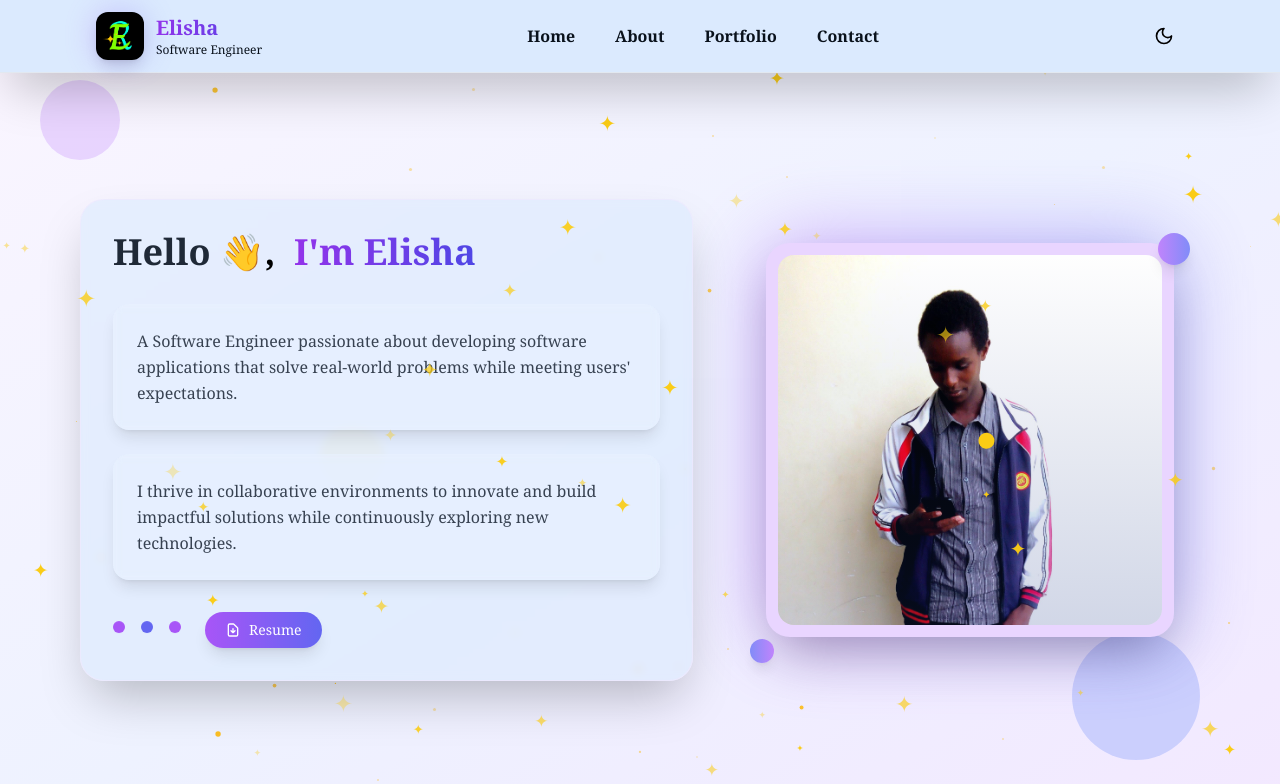
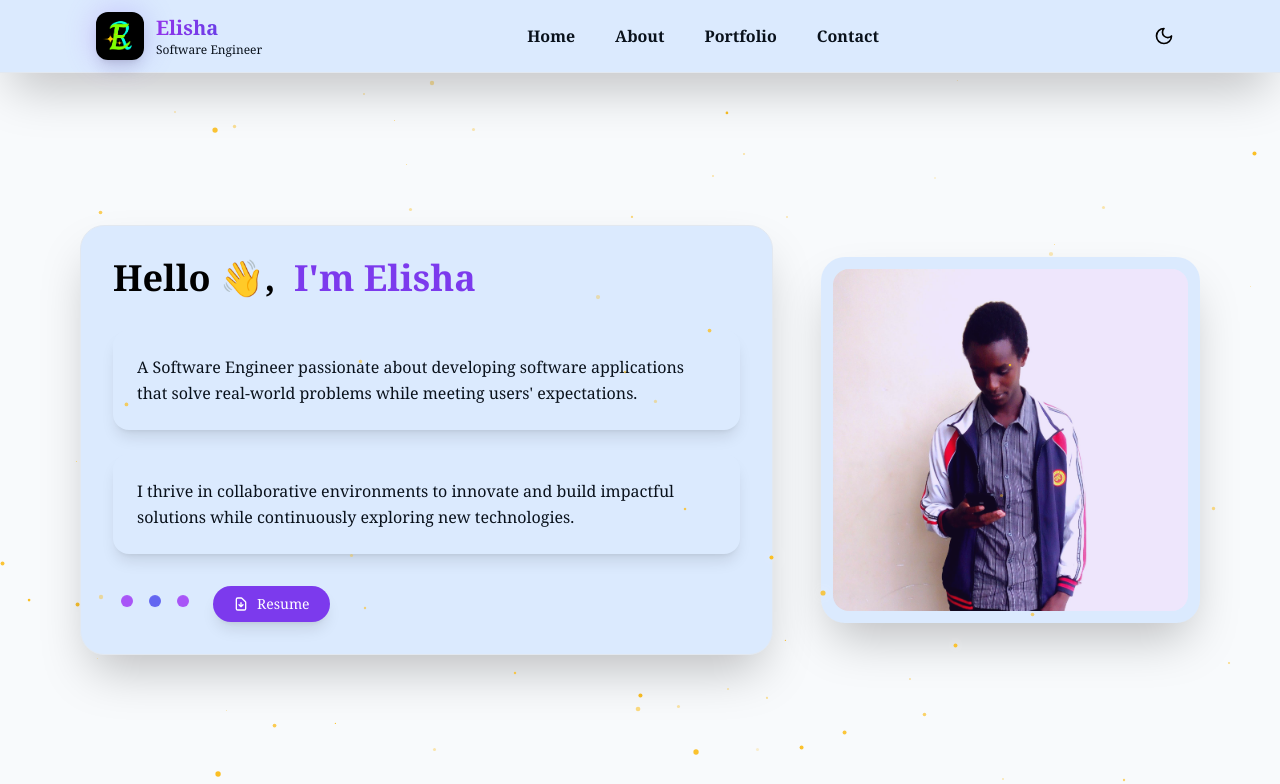
Before and after one commit to Elisha-Kiplangat/Portfolio-Website, a React (Vite) app: page / in a window 1280 px wide. Shown: the top 784 px of the page. Built offline with nearby package versions, Linux system fonts and the light colour scheme.

Commit message:
Themes refactoring

```diff
--- a/src/components/About.tsx
+++ b/src/components/About.tsx
@@ -27,10 +27,10 @@ const About = () => {
 
             <div className="text-center mb-8">
               <div className="inline-block">
-                <h2 className="text-3xl font-bold bg-gradient-to-r from-purple-600 to-indigo-600 bg-clip-text text-transparent mb-4">
+                <h2 className="text-3xl font-bold bg-[var(--accent)] bg-clip-text text-transparent mb-4">
                   {detail.sectionTitle}
                 </h2>
-                <div className="h-1 bg-gradient-to-r from-purple-500 to-indigo-500 w-16 mx-auto mb-4 rounded-full"></div>
+                <div className="h-1 bg-gradient-to-r from-[var(--accent)] to-[var(--accent-2)] w-28 mx-auto mb-4 rounded-full"></div>
               </div>
               <p className="text-[var(--text)] max-w-2xl mx-auto leading-relaxed">
                 {detail.description}
@@ -42,7 +42,7 @@ const About = () => {
                 <h3 className="text-2xl font-bold text-[var(--text)] mb-4 leading-tight">
                   {detail.subTitle}
                 </h3>
-                <div className="h-px bg-gradient-to-r from-transparent via-purple-500 to-transparent w-48 mx-auto"></div>
+                <div className="h-px bg-gradient-to-r from-transparent via-[var(--accent)] to-transparent w-48 mx-auto"></div>
               </div>
             </div>
 
--- a/src/components/Education.tsx
+++ b/src/components/Education.tsx
@@ -18,9 +18,9 @@ const Education = () => {
   return (
     <section className="bg-[var(--bg)] py-12 px-4 md:px-12 font-serif">
       <div className="container mx-auto">
-        <h2 className="text-[var(--text)] text-3xl font-bold mb-8 text-center">Education</h2>
-          <div className="border-b-2 border-[var(--accent)] w-32 mx-auto mb-8"></div>
-        <div className="flex flex-col md:flex-row justify-center items-center md:space-x-8">
+        <h2 className="text-[var(--accent)] text-3xl font-bold mb-8 text-center">Education</h2>
+          <div className="h-1 bg-gradient-to-r from-[var(--accent)] to-[var(--accent-2)] w-28 mx-auto mb-4 rounded-full"></div>
+            <div className="flex flex-col md:flex-row justify-center items-center md:space-x-8">
             {educationDetails.map((edu, index) => (
             <div key={index} className="theme-surface backdrop-blur-sm shadow-lg rounded-lg p-6 mb-8 md:mb-0 w-full md:w-1/2">
               <h3 className="text-[var(--text)] text-2xl font-bold mb-2">{edu.title}</h3>
--- a/src/components/Experience.tsx
+++ b/src/components/Experience.tsx
@@ -42,7 +42,7 @@ const Experience = () => {
     <section id='Portfolio' className="bg-[var(--bg)] font-serif">
       <div className="container mx-auto">
         <div className="text-center">
-          <h2 className="text-[var(--text)] text-3xl font-bold mb-4">Work Experience</h2>
+          <h2 className="text-[var(--accent)] text-3xl font-bold mb-4">Work Experience</h2>
           <p className="text-[var(--muted)] mb-8">A Showcase of My Expertise and Experience in Key Technology Areas.</p>
           <div className="border-b-2 border-[var(--accent-2)] w-16 mx-auto mb-8"></div>
         </div>
--- a/src/components/Hero.tsx
+++ b/src/components/Hero.tsx
@@ -1,5 +1,6 @@
 import { Typewriter } from 'react-simple-typewriter';
 import { motion } from 'framer-motion';
+import { useMemo } from 'react';
 import Profile from '../assets/Profile.jpg';
 
 interface Tdetails {
@@ -22,37 +23,47 @@ const details: Tdetails[] = [
 ];
 
 const Hero = () => {
+  const stars = useMemo(() => {
+    return Array.from({ length: 48 }, () => ({
+      size: Math.random() * 3 + 1,
+      top: `${Math.random() * 100}%`,
+      left: `${Math.random() * 100}%`,
+      delay: Math.random() * 2,
+      duration: Math.random() * 4 + 2,
+      glow: Math.random() > 0.7,
+    }));
+  }, []);
+
+
   return (
-    <section id='Home' className="relative flex items-center justify-center mt-10 py-2 px-4 md:px-20 font-serif overflow-hidden bg-gradient-to-br from-purple-50 via-indigo-50 to-purple-100 min-h-screen">
-
-      <div className="absolute top-10 left-10 w-20 h-20 bg-purple-300 rounded-full opacity-20 animate-pulse"></div>
-      <div className="absolute bottom-20 right-20 w-32 h-32 bg-indigo-300 rounded-full opacity-20 animate-pulse delay-1000"></div>
-      <div className="absolute top-1/2 left-1/4 w-16 h-16 bg-yellow-300 rounded-full opacity-15 animate-bounce"></div>
+    <section id='Home' className="relative flex items-center justify-center mt-10 py-2 px-4 md:px-20 font-serif overflow-hidden min-h-screen bg-[var(--bg)]">
 
       <div className="absolute inset-0 z-20 pointer-events-none">
-        <div className="absolute inset-0 flex flex-wrap justify-center items-center">
-          {Array.from({ length: 50 }).map((_, i) => (
+        <div className="absolute inset-0">
+          {stars.map((star, i) => (
             <motion.div
               key={i}
-              className="text-yellow-400 pointer-events-none"
+              className="absolute rounded-full pointer-events-none"
               style={{
-                fontSize: `${Math.random() * 1 + 0.5}rem`,
-                position: 'absolute',
-                top: `${Math.random() * 100}%`,
-                left: `${Math.random() * 100}%`
+                width: `${star.size}px`,
+                height: `${star.size}px`,
+                top: star.top,
+                left: star.left,
+                backgroundColor: 'var(--star-color)',
+                boxShadow: star.glow ? '0 0 8px rgba(255, 255, 255, 0.85)' : 'none',
               }}
-              animate={{ opacity: [0.3, 1, 0.3] }}
-              transition={{ repeat: Infinity, duration: Math.random() * 3 + 2 }}
+              animate={{ opacity: [0.2, 1, 0.35], scale: [1, 1.35, 1] }}
+              transition={{ repeat: Infinity, duration: star.duration, delay: star.delay }}
             >
-              ✦
             </motion.div>
           ))}
+
         </div>
       </div>
 
       <div className="container mx-auto flex flex-col md:flex-row items-center z-10 relative">
         {details.map((detail, index) => (
-          <div key={index} className='w-full flex flex-col md:flex-row items-center gap-12 text-black'>
+          <div key={index} className='w-full flex flex-col md:flex-row items-center gap-12 text-[var(--text)]'>
 
             <motion.div
               className="w-full md:w-2/3 text-center md:text-left"
@@ -60,11 +71,11 @@ const Hero = () => {
               animate={{ opacity: 1, x: 0 }}
               transition={{ duration: 0.8 }}
             >
-              <div className="bg-blue-100/60 backdrop-blur-sm rounded-3xl p-8 shadow-2xl border border-purple-100/50 transform hover:scale-105 transition-all duration-300">
+              <div className="theme-surface backdrop-blur-sm rounded-3xl p-8 shadow-2xl border transform hover:scale-105">
                 <h1 className='text-2xl sm:text-3xl md:text-4xl font-bold mb-8 leading-tight'>
-                  <span className="text-gray-800">{detail.salutation}</span>,
+                  <span className="text-[var(--text)]">{detail.salutation}</span>,
                   &nbsp;
-                  <span className="bg-gradient-to-r from-purple-600 to-indigo-600 bg-clip-text text-transparent">
+                  <span className="text-[var(--accent)]">
                     <Typewriter words={[detail.name]} loop={false} cursor={false} typeSpeed={100} delaySpeed={300} />
                   </span>
                 </h1>
@@ -73,12 +84,12 @@ const Hero = () => {
                   {detail.description.map((desc, descIndex) => (
                     <motion.div
                       key={descIndex}
-                      className="bg-blue-50/40 backdrop-blur-sm rounded-2xl p-6 shadow-lg"
+                      className="theme-surface backdrop-blur-sm rounded-2xl p-6 shadow-lg"
                       initial={{ opacity: 0, y: 20 }}
                       animate={{ opacity: 1, y: 0 }}
                       transition={{ delay: descIndex * 0.3 + 0.5, duration: 0.6 }}
                     >
-                      <p className="text-gray-700 leading-relaxed">
+                      <p className="text-[var(--muted)] leading-relaxed">
                         {desc}
                       </p>
                     </motion.div>
@@ -86,7 +97,7 @@ const Hero = () => {
                 </div>
 
                 <motion.div
-                  className="mt-8 flex justify-center md:justify-start items-center space-x-6"
+                  className="mt-8 ml-2 flex justify-center md:justify-start items-center space-x-6"
                   initial={{ opacity: 0, y: 20 }}
                   animate={{ opacity: 1, y: 0 }}
                   transition={{ delay: 1.2, duration: 0.6 }}
@@ -98,7 +109,8 @@ const Hero = () => {
                   </div>
 
                   <motion.button
-                    className="bg-gradient-to-r from-purple-500 to-indigo-500 hover:from-purple-600 hover:to-indigo-600 text-white font-medium py-2 px-5 rounded-full shadow-lg hover:shadow-xl transform hover:scale-105 transition-all duration-300 flex items-center space-x-2 text-sm cursor-pointer relative z-30 pointer-events-auto"
+                    className="bg-[var(--accent)] text-white font-medium py-2 px-5 rounded-full shadow-lg hover:bg-[var(--accent-2)] hover:shadow-xl hover:brightness-110 hover:-translate-y-0.5 transform hover:scale-105 transition-all duration-300 flex items-center space-x-2 text-sm cursor-pointer relative z-30 pointer-events-auto"
+                    // style={{ backgroundColor: 'var(--accent)'}}
                     onClick={() => {
                       const link = document.createElement('a');
                       link.href = '/Resume.pdf';
@@ -128,52 +140,22 @@ const Hero = () => {
               </div>
             </motion.div>
 
-            <motion.div
-              className="w-full md:w-1/2 mt-8 md:mt-0 flex justify-center"
-              initial={{ opacity: 0, scale: 0.8, rotate: -10 }}
-              animate={{ opacity: 1, scale: 1, rotate: 0 }}
-              transition={{ duration: 0.8, delay: 0.3 }}
-            >
+
               <div className="relative group">
-                {/* Glowing background effect */}
-                <div className="absolute inset-0 bg-gradient-to-r from-purple-500 to-indigo-500 rounded-3xl blur-2xl opacity-30 group-hover:opacity-50 transition-opacity duration-300 animate-pulse"></div>
 
-                {/* Main image container */}
-                <div className="relative bg-purple-200 p-3 rounded-3xl shadow-2xl transform group-hover:scale-105 transition-all duration-300">
+
+                <div className="relative theme-surface p-3 rounded-3xl shadow-2xl transform group-hover:scale-105">
                   <div className="relative overflow-hidden rounded-2xl">
                     <img
                       src={detail.image}
                       alt="Hero Image"
                       className="w-full max-w-sm object-cover transition-transform duration-500 group-hover:scale-110"
                     />
-                    <div className="absolute inset-0 bg-gradient-to-t from-blue-900/20 to-transparent"></div>
+                    <div className="absolute inset-0 bg-[var(--accent-soft)]"></div>
                   </div>
                 </div>
 
-                {/* Floating decorative elements */}
-                <motion.div
-                  className="absolute -top-4 -right-4 w-8 h-8 bg-gradient-to-r from-purple-400 to-indigo-400 rounded-full shadow-lg"
-                  animate={{ y: [-10, 10, -10] }}
-                  transition={{ repeat: Infinity, duration: 3 }}
-                />
-                <motion.div
-                  className="absolute -bottom-4 -left-4 w-6 h-6 bg-gradient-to-r from-indigo-400 to-purple-400 rounded-full shadow-lg"
-                  animate={{ y: [10, -10, 10] }}
-                  transition={{ repeat: Infinity, duration: 3, delay: 1 }}
-                />
-
-                {/* Orbiting elements */}
-                <motion.div
-                  className="absolute top-1/2 left-1/2 w-4 h-4 bg-yellow-400 rounded-full shadow-lg"
-                  animate={{
-                    rotate: 360,
-                    x: [30, -30, 30],
-                    y: [0, -20, 0]
-                  }}
-                  transition={{ repeat: Infinity, duration: 4 }}
-                />
               </div>
-            </motion.div>
           </div>
         ))}
       </div>
--- a/src/components/Nav.tsx
+++ b/src/components/Nav.tsx
@@ -95,7 +95,7 @@ const Nav = () => {
             transition={{ delay: 0.7, duration: 0.5 }}
             aria-label={`Switch to ${theme === 'light' ? 'dark' : 'light'} mode`}
           >
-            {theme === 'light' ? <Moon className="h-5 w-5" /> : <Sun className="h-5 w-5" />}
+            {theme === 'light' ? <Moon className="h-5 w-5" /> : <Sun className="h-5 w-5 text-yellow-500" />}
           </motion.button>
         </div>
 
--- a/src/components/Services.tsx
+++ b/src/components/Services.tsx
@@ -83,7 +83,7 @@ const Services = () => {
                     href={service.github}
                     target="_blank"
                     rel="noopener noreferrer"
-                    className="bg-[var(--accent)] text-white py-2 px-4 rounded-full flex items-center hover:from-purple-600 hover:to-indigo-700 transform hover:scale-105 transition-all duration-300 shadow-lg hover:shadow-xl"
+                    className="bg-[var(--accent)] text-white py-2 px-4 rounded-full flex items-center hover:bg-[var(--accent-2)] transform hover:scale-105 transition-all duration-300 shadow-lg hover:shadow-xl"
                   >
                     <FontAwesomeIcon icon={faGithub} className="text-sm mr-2" />
                     <span className="font-medium text-sm">GitHub</span>
@@ -92,9 +92,9 @@ const Services = () => {
                     href={service.liveLink}
                     target="_blank"
                     rel="noopener noreferrer"
-                    className="bg-[var(--surface)] border-2 border-purple-500 text-purple-600 py-2 px-4 rounded-full flex items-center hover:bg-purple-500 hover:text-white transform hover:scale-105 transition-all duration-300 shadow-lg hover:shadow-xl font-medium"
+                    className="bg-[var(--surface)] border-2 border-[var(--accent-2)] text-[var(--accent)] py-2 px-4 rounded-full flex items-center hover:bg-[var(--accent-2)] hover:text-white transform hover:scale-105 transition-all duration-300 shadow-lg hover:shadow-xl font-medium"
                   >
-                    <span className="text-sm">Live Demo</span>
+                    <span className="text-sm">Visit Site</span>
                   </a>
                 </div>
               </div>
--- a/src/components/WorkingProcess.tsx
+++ b/src/components/WorkingProcess.tsx
@@ -13,7 +13,7 @@ const WorkingProcess = () => {
         <div className="flex flex-col items-center">
           <h2 className="text-2xl sm:text-3xl md:text-4xl font-bold mb-4">Working Process</h2>
           <div className="mb-6">
-            <button className="btn btn-outline border-4 border-blue-300 text-blue-300 rounded-full hover:bg-blue-500 hover:text-blue-300 flex items-center justify-center transition duration-300 ease-in-out">
+            <button className="btn btn-outline border-4 border-blue-300 text-blue-300 rounded-full hover:bg-blue-500 hover:text-blue-300 flex items-center justify-center">
                 <FontAwesomeIcon icon={faPlay} className="font-bold text-2xl" />
             </button>
           </div>
--- a/src/index.css
+++ b/src/index.css
@@ -27,7 +27,7 @@
 		--surface: rgba(15, 23, 42, 0.92);
 		--surface-strong: #0f172a;
 		--text: #ffffff;
-		--muted: #d9dbdf;
+		--muted: #c3c3c5;
 		--border: #1e293b;
 		--accent: #a78bfa;
 		--accent-2: #22d3ee;
```
